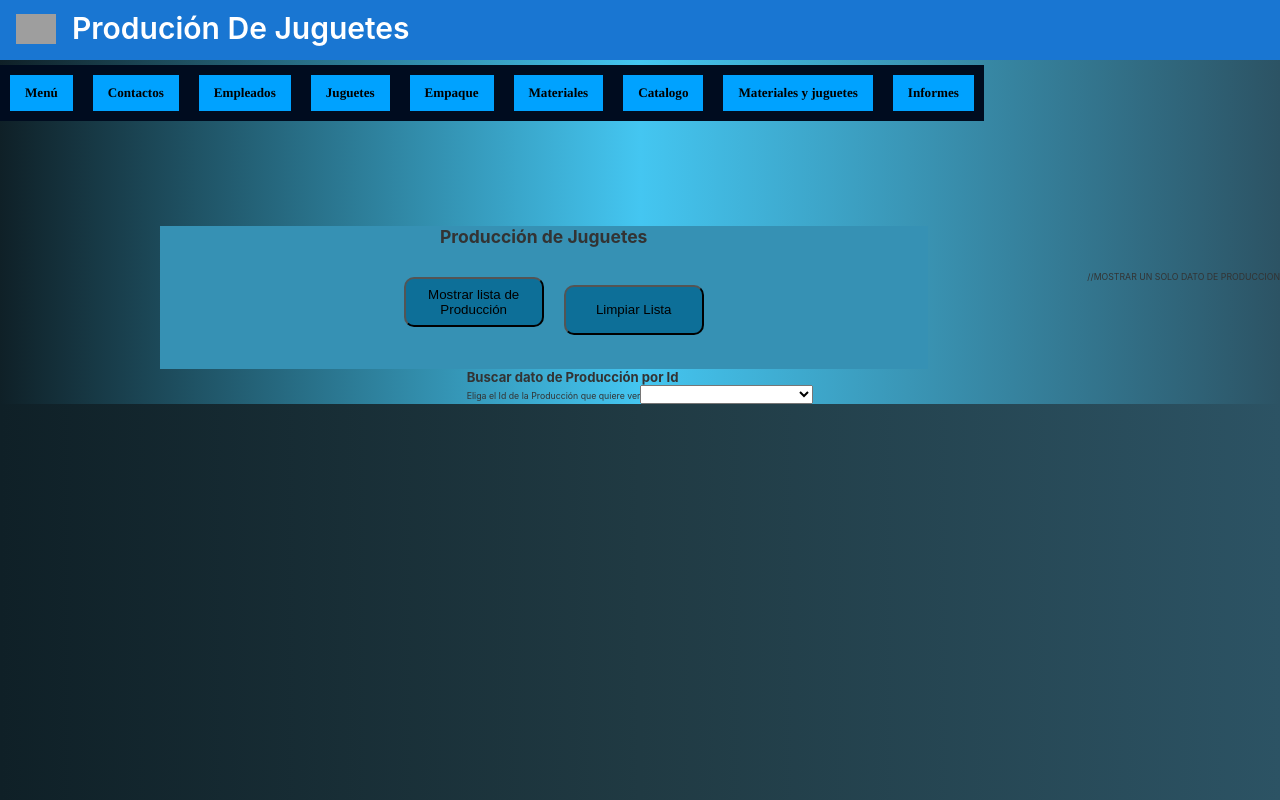
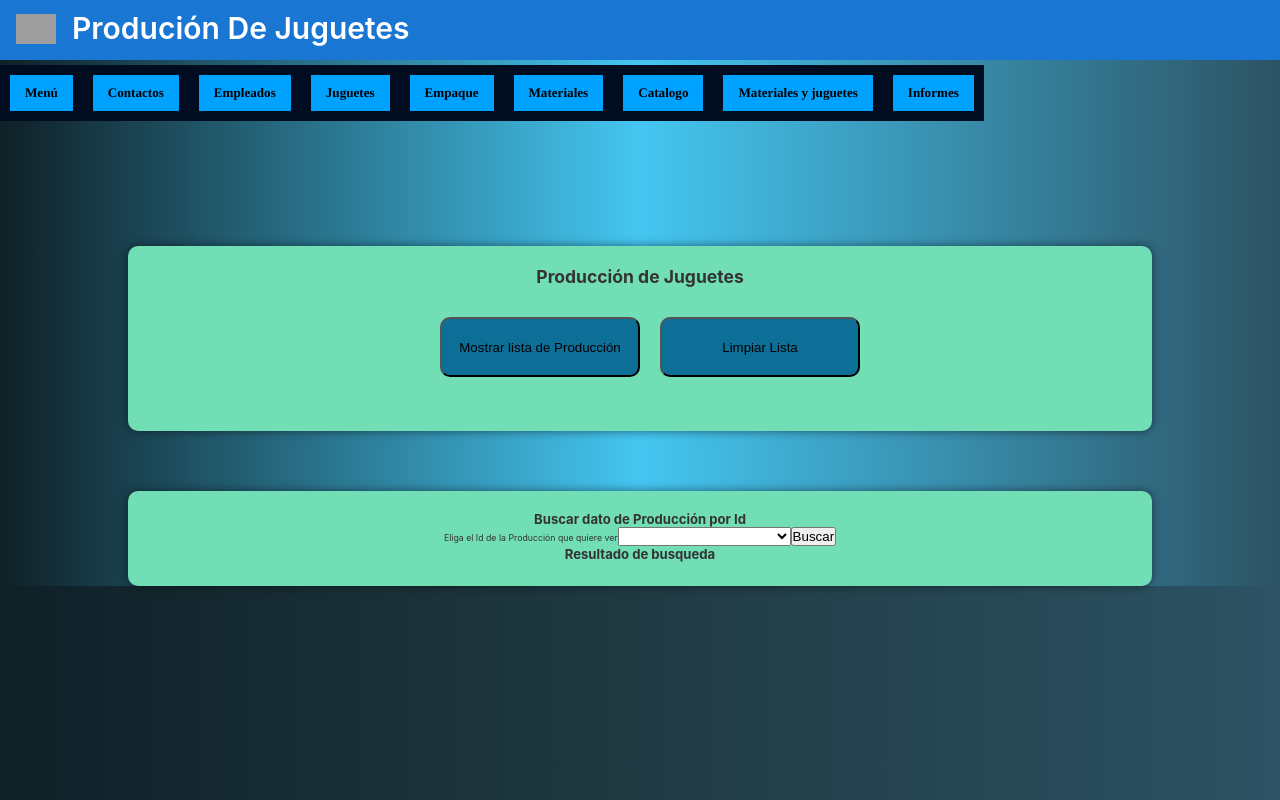
Before and after one commit to JosMiguelMM2/MVM-SYSTEM, an Angular app in the folder Front-End/: page /Produccion in a window 1280 px wide. Built offline with nearby package versions, Linux system fonts and the light colour scheme; grey boxes are pictures that could not be loaded.

Commit message:
Editando produccion

```diff
--- a/Front-End/src/app/contacto/contacto.component.css
+++ b/Front-End/src/app/contacto/contacto.component.css
@@ -11,11 +11,17 @@ html {
 }
 
 .primera {
-  background-color: aqua;
+  background-color: #71deb6;
+  display: block;
+  align-content: center;
+  text-align: center;
   margin: 0 auto;
   margin-top: 6rem;
   width: 80%;
   text-align: center;
+  border-radius: 10px;
+  padding: 20px;
+  box-shadow: 0 0 10px 0 rgba(0, 0, 0, 0.5);
 
 }
 
@@ -47,28 +53,46 @@ html {
 }
 
 .buscar_por_id {
-  background-color: aqua;
+  background-color: #71deb6;
+  display: block;
+  align-content: center;
+  text-align: center;
   margin: 0 auto;
-  margin-top: 4rem;
+  margin-top: 6rem;
   width: 80%;
   text-align: center;
+  border-radius: 10px;
+  padding: 20px;
+  box-shadow: 0 0 10px 0 rgba(0, 0, 0, 0.5);
 
 }
 
 .crear-contacto {
-  background-color: aqua;
+  background-color: #71deb6;
+  display: block;
+  align-content: center;
+  text-align: center;
   margin: 0 auto;
-  margin-top: 4rem;
+  margin-top: 6rem;
   width: 80%;
   text-align: center;
+  border-radius: 10px;
+  padding: 20px;
+  box-shadow: 0 0 10px 0 rgba(0, 0, 0, 0.5);
 }
 
 .modificar-contacto {
-  background-color: aqua;
+  background-color: #71deb6;
+  display: block;
+  align-content: center;
+  text-align: center;
   margin: 0 auto;
-  margin-top: 4rem;
+  margin-top: 6rem;
   width: 80%;
   text-align: center;
+  border-radius: 10px;
+  padding: 20px;
+  box-shadow: 0 0 10px 0 rgba(0, 0, 0, 0.5);
 }
 
 span {
--- a/Front-End/src/app/contacto/contacto.component.html
+++ b/Front-End/src/app/contacto/contacto.component.html
@@ -68,7 +68,7 @@
       </option>
     </select>
 
-    <button type="submit">Buscar Tipo Documento</button>
+    <button type="submit">Buscar</button>
   </form>
 
   <ul>
--- a/Front-End/src/app/informes/informes.component.html
+++ b/Front-End/src/app/informes/informes.component.html
@@ -24,7 +24,7 @@
         <h2>Lista de Informes</h2>
         <br>
         <form (ngSubmit)="consultaMaterial(1)" [formGroup]="ListaMaterial" [formGroup]="ListaMaterial">
-            <button type="submit" style="margin-right: 30px" class="btn btn-outline-dark">Mostrar Lista de infomres</button>
+            <button type="submit" style="margin-right: 30px" class="btn btn-outline-dark">Mostrar Lista de informes</button>
 
 
             <br><br>
@@ -50,6 +50,7 @@
         </form>
     </div>
     <br><br><br>
+
     <div class="buscar" id="header2">
         <h2>Informe de Materiales por periodo de tiempo:</h2>
         <br><form (ngSubmit)="InformeMateriales()" [formGroup]="informe">
--- a/Front-End/src/app/juguetes.service.ts
+++ b/Front-End/src/app/juguetes.service.ts
@@ -274,15 +274,18 @@ export class JuguetesService {
     return this.http.get(this.Url + '/tipProJuguete' + id, httpOptions);
   }
 
+  //INSERTAR PRODUCCION
+  async insertTipProJuguete(Produccion: any): Promise<any> {
+    return new Promise((resolve, reject) => {
+      this.http
+        .post(this.Url + '/tipMaterialJuguete', Produccion, httpOptions).toPromise();
+    });
+  }
+
   //mostrar informes materiales
   getTipInforme2(FechaIni: any, FechaFin: any): Observable<any> {
-    // console.log("  4555  ***** "+this.Url + "/tipContac"+id )
-    // console.log("211    ");
     console.log(this.Url + '/tipMaterial' + FechaIni + "/" + FechaFin)
     return this.http.get(this.Url + "/tipMaterial/" + FechaIni + "/" + FechaFin, httpOptions);
   }
 
-  //getInformes():Observable<any>{
-  // return this.http.get(this.Url+"/tipMaterial", httpOptions);
-  //}
 }
--- a/Front-End/src/app/materiales-juguetes/materiales-juguetes.component.css
+++ b/Front-End/src/app/materiales-juguetes/materiales-juguetes.component.css
@@ -71,6 +71,16 @@ th {
   font-size: 1.5rem;
   font-weight: bold;
   text-align: center;
+}
+.ActualizarMJ{
+  background-color: #4ab8dc;
+  margin: 0 auto;
+  margin-top: 6rem;
+  margin-bottom: 4rem;
+  width: 125rem;
+  text-align: center;
+  border-radius: 1.5rem 1rem 1rem 1rem;
+  padding: 2rem;
 }
 
 .botonMostrar, .botonlimpiar {
--- a/Front-End/src/app/materiales-juguetes/materiales-juguetes.component.html
+++ b/Front-End/src/app/materiales-juguetes/materiales-juguetes.component.html
@@ -170,6 +170,20 @@
       </option>
     </select>
 
+    <!--DESCRIPCION-->
+    <label for="DescripcionMateriJuE">
+      <span>Descripción</span>
+      <input type="text" name="DescripcionMateriJuE" id="DescripcionMateriJuE" formControlName="Descripcion_E"
+              [(ngModel)]="editar.Descripcion"/>
+    </label>
+
+    <!--CANTIDAD-->
+    <label for="CantidadDeMPJ">
+      <span>Cantidad</span>
+      <input type="number" name="CantidadDeMPJ" id="CantidadDeMPJ" formControlName="Cantidad_E"
+             [(ngModel)]="editar.cantidad"/>
+    </label>
+
   </li>
     <button (click)="EditarMaterialesJuguetes()">Actualizar</button>
 
--- a/Front-End/src/app/produccion/produccion.component.css
+++ b/Front-End/src/app/produccion/produccion.component.css
@@ -13,84 +13,133 @@ html {
 }
 
 
-.mostrarlista {
+.mostrarlista  {
+  background-color: #71deb6;
+  display: block;
+  align-content: center;
+  text-align: center;
   margin: 0 auto;
-  margin-top: 4rem;
-  width: 60%;
+  margin-top: 6rem;
+  width: 80%;
   text-align: center;
-  background-color: #3691b4;
+  border-radius: 10px;
+  padding: 20px;
+  box-shadow: 0 0 10px 0 rgba(0, 0, 0, 0.5);
+}
+
+.mostrarporId{
+  background-color: #71deb6;
+  display: block;
+  align-content: center;
+  text-align: center;
+  margin: 0 auto;
+  margin-top: 6rem;
+  width: 80%;
+  text-align: center;
+  border-radius: 10px;
+  padding: 20px;
+  box-shadow: 0 0 10px 0 rgba(0, 0, 0, 0.5);
 }
 
 .botonlimpiarp, .botonMostrarp {
   margin-left: 2rem;
   margin-top: 3rem;
   margin-bottom: 3rem;
-  width: 14rem;
-  height: 5rem;
+  width: 20rem;
+  height: 6rem;
   border-radius: 1rem 1rem 1rem 1rem;
   background-color: #0d6f98;
+  text-align: center;
+}
+th{
+  background-color: #71deb6;
+  color: white;
+  font-size: 2rem;
+  font-weight: 700;
+  font-family: Georgia, 'Times New Roman', Times, serif;
+  margin-bottom: 2rem;
+  margin-top: 1rem;
+}
+td{
+  margin-top: 1rem;
+  text-align: center;
+  font-size: 2rem;
+  color: black;
+}
 
 
-}
-#header2{
+
+
+
+
+#header2 {
   margin: 5px 0px;
   width: 700px;
   font-family: Times, Helvetica, sans-serif;
-  text-align:center
+  text-align: center
 }
-#header{
+
+#header {
   margin: 65px 0px;
   width: 1320px;
-  font-family: Times , Helvetica, sans-serif;
+  font-family: Times, Helvetica, sans-serif;
 }
 
-ul,ol{
+ul, ol {
   list-style: none;
 }
+
 .nav li {
-  background-color:rgb(0, 12, 31);
+  background-color: rgb(0, 12, 31);
   color: white;
   text-decoration: none;
   padding: 10px 10px;
   display: block;
 }
-.nav li a{
+
+.nav li a {
   background-color: rgb(0, 162, 255);
   color: rgb(0, 0, 0);
   text-decoration: none;
   padding: 10px 15px;
   display: block;
 }
-.nav li a:hover{                        /*color al pasar el mouse*/
+
+.nav li a:hover { /*color al pasar el mouse*/
   background-color: rgba(179, 184, 245, 0.384);
 }
-.nav>li{
+
+.nav > li {
   float: left;
 }
-.nav li ul{
+
+.nav li ul {
   display: none;
   position: absolute;
   min-width: 140px;
 }
-.nav li:hover>ul{
+
+.nav li:hover > ul {
   display: block;
 }
-.nav li ul li{
+
+.nav li ul li {
   position: relative;
 
 }
-.nav li ul li ul{
+
+.nav li ul li ul {
   right: -190px;
   top: 0px;
 }
 
-.imagen-logo{
+.imagen-logo {
   text-align: center;
   width: 38rem;
   margin-top: 4rem;
 }
 
-.titulo-menu{
+.titulo-menu {
   text-align: center;
   font-size: 3rem;
   font-weight: bold;
--- a/Front-End/src/app/produccion/produccion.component.html
+++ b/Front-End/src/app/produccion/produccion.component.html
@@ -13,7 +13,8 @@
 
       <li><a href="/Informe"><h2>Informes</h2></a></li>
     </ul>
-</div><br>
+  </div>
+  <br>
   <main class="mostrarlista">
 
     <h1 class="titulo1">{{ title }}</h1>
@@ -56,7 +57,7 @@
   </main>
 
 
-//MOSTRAR UN SOLO DATO DE PRODUCCION
+  <!--//MOSTRAR UN SOLO DATO DE PRODUCCION-->
   <main class="mostrarporId">
     <h2 class="titulo2">Buscar dato de Producción por Id</h2>
 
@@ -69,7 +70,37 @@
           {{ TipPro.Id_produccion }} - {{ TipPro.Fecha_produccion}}
         </option>
       </select>
+      <button type="submit">Buscar</button>
     </form>
+    <ul>
+      <h2 class="titulo2">Resultado de busqueda</h2>
+
+      <table class="BusquedaId">
+        <thead>
+        <th>{{TabBusProduccion[0]}}</th>
+        <th>{{TabBusProduccion[1]}}</th>
+        <th>{{TabBusProduccion[2]}}</th>
+        <th>{{TabBusProduccion[3]}}</th>
+        <th>{{TabBusProduccion[4]}}</th>
+        <th>{{TabBusProduccion[5]}}</th>
+        <th>{{TabBusProduccion[6]}}</th>
+        <th>{{TabBusProduccion[7]}}</th>
+        </thead>
+
+        <tbody>
+        <tr *ngFor="let UnaId of MiProduccion">
+          <td>{{UnaId.Id_produccion}}</td>
+          <td>{{UnaId.Nombre_Encargado}}</td>
+          <td>{{UnaId.nombre_juguete}}</td>
+          <td>{{UnaId.Fecha_produccion}}</td>
+          <td>{{UnaId.Detalles_produccion}}</td>
+          <td>{{UnaId.Errores_produccion}}</td>
+          <td>{{UnaId.Cantidad_producida}}</td>
+          <td>{{UnaId.nombre_material}}</td>
+        </tbody>
+      </table>
+    </ul>
+
   </main>
 </main>
 </html>
--- a/Front-End/src/app/produccion/produccion.component.ts
+++ b/Front-End/src/app/produccion/produccion.component.ts
@@ -43,6 +43,17 @@ export class ProduccionComponent implements OnInit {
     combofiltro: new FormControl(),
   });
 
+  //INSERTAR UNA NUEVA PRODUCCION
+  InsertarProduccion = new FormGroup({
+    Empleados_Produccion: new FormControl(),
+    Juguete_Producido: new FormControl(),
+    Fecha_Produccion: new FormControl(),
+    Detalle_Produccion: new FormControl(),
+    Errores_Produccion: new FormControl(),
+    Cantidad_Producida: new FormControl(),
+    Material_Utilizado: new FormControl(),
+  });
+
   constructor(private formBuilder: FormBuilder,
               private juguetesService: JuguetesService,
               Router: Router) {
@@ -71,10 +82,10 @@ export class ProduccionComponent implements OnInit {
           this.TablaProduccion[7] = 'Material utilizado';
 
 
-        }else if (op==2){
+        } else if (op == 2) {
           this.comboListaProduccion = JSON.parse(data);
-          this.MiProduccion=null;
-          this.TituloProducc='';
+          this.MiProduccion = null;
+          this.TituloProducc = '';
           this.TabBusProduccion[0] = '';
           this.TabBusProduccion[1] = '';
           this.TabBusProduccion[2] = '';
@@ -124,6 +135,36 @@ export class ProduccionComponent implements OnInit {
     );
   }
 
+  //METODO PARA INSERTAR UNA NUEVA PRODUCCION
+  public InsertarProduccionM() {
+    let V_Empleados_Produccion = this.InsertarProduccion.getRawValue()['Empleados_Produccion'];
+    let V_Juguete_Producido = this.InsertarProduccion.getRawValue()['Juguete_Producido'];
+    let V_Fecha_Produccion = this.InsertarProduccion.getRawValue()['Fecha_Produccion'];
+    let V_Detalle_Produccion = this.InsertarProduccion.getRawValue()['Detalle_Produccion'];
+    let V_Errores_Produccion = this.InsertarProduccion.getRawValue()['Errores_Produccion'];
+    let V_Cantidad_Producida = this.InsertarProduccion.getRawValue()['Cantidad_Producida'];
+    let V_Material_Utilizado = this.InsertarProduccion.getRawValue()['Material_Utilizado'];
+
+    let NuevaProduccion = {
+      "empleados_Proccion": V_Empleados_Produccion,
+      "juguetes_Produccion": V_Juguete_Producido,
+      "Fecha_produccion": V_Fecha_Produccion,
+      "Detalles_produccion": V_Detalle_Produccion,
+      "Errores_produccion": V_Errores_Produccion,
+      "Cantidad_producida": V_Cantidad_Producida,
+      "Material_Utilizado": V_Material_Utilizado
+    };
+
+    this.juguetesService.insertTipProJuguete(NuevaProduccion).then(res => {
+        console.log(res);
+
+      }
+    ).catch(err => {
+      console.log(err)
+    });
+    this.InsertarProduccion.reset()
+  }
+
   ngOnInit(): void {
     //LISTAR PRODUCCION
     this.ListaProduccion = this.formBuilder.group({});
@@ -132,5 +173,16 @@ export class ProduccionComponent implements OnInit {
     this.filtrarProduccion = this.formBuilder.group({
       combofiltro: [],
     });
+
+    //INSERTAR PRODUCCION
+    this.InsertarProduccion = this.formBuilder.group({
+      Empleados_Produccion: [],
+      Juguete_Producido: [],
+      Fecha_Produccion: [],
+      Detalle_Produccion: [],
+      Errores_Produccion: [],
+      Cantidad_Producida: [],
+      Material_Utilizado: [],
+    });
   }
 }
```
Also changed, not shown: Front-End/src/app/contacto/contacto.component.ts (+34 -23 lines), 1 other file (tests, documents, lock files or other folders). Lines whose indentation alone changed are shown as unchanged.
